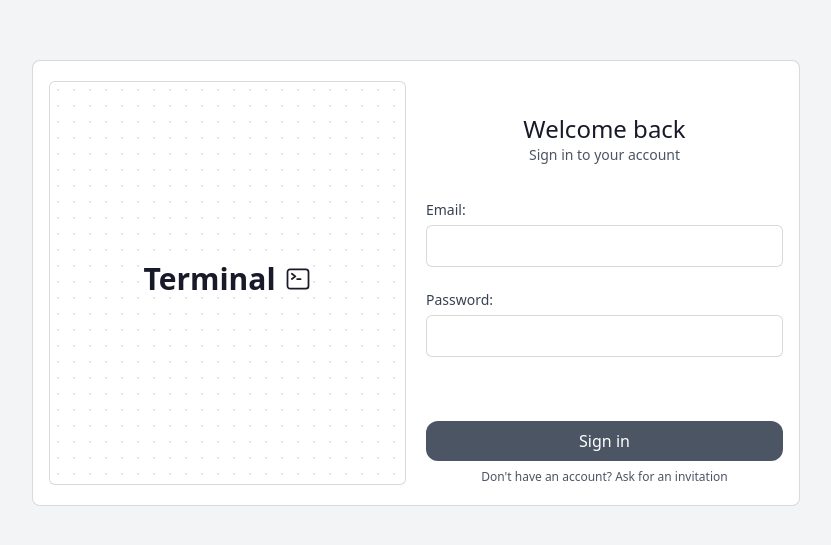
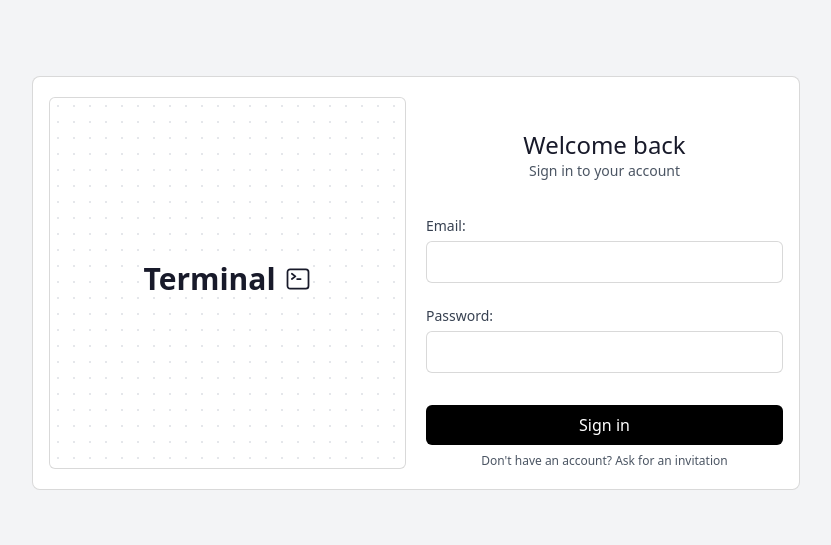
Before and after one commit to goluch/TERMINAL, a React (Vite) app in the folder Client/: page /login in a window 1280 px wide. Shown: the part 117-662 px from the top of the page, without its empty margins (224-1055 px from the left). Built offline with nearby package versions, Linux system fonts and the light colour scheme; no server answers.

Commit message:
Bring back overwritten submit button

```diff
--- /dev/null
+++ b/Client/src/components/Login/LoadingIndicator.tsx
@@ -0,0 +1,14 @@
+/**
+ * LoadingIndicator Component
+ *
+ * A simple loading spinner component that indicates a loading state.
+ *
+ * @component
+ */
+const LoadingIndicator = () => (
+  <div className="flex items-center justify-center">
+    <div className="w-5 h-5 border-4 border-blue-500 border-t-transparent rounded-full animate-spin"></div>
+  </div>
+);
+
+export default LoadingIndicator;
--- a/Client/src/components/Shared/Forms/SubmitButton.tsx
+++ b/Client/src/components/Shared/Forms/SubmitButton.tsx
@@ -1,5 +1,5 @@
-import { Button } from '@headlessui/react';
-import clsx from "clsx";
+import { Button } from "@headlessui/react";
+import LoadingIndicator from "@components/Login/LoadingIndicator";
 
 /**
  * Props interface for SubmitButton component
@@ -19,16 +19,14 @@ export interface SubmitButtonProps {
  */
 const SubmitButton = ({ label, isLoading }: SubmitButtonProps) => (
   <div className="w-full">
-      <Button
-          type="submit"
-          className={clsx(
-              'mt-8 w-full rounded-xl py-2 px-4 text-white bg-gray-600 hover:bg-gray-500',
-              { 'bg-gray-300 hover:bg-gray-300' : isLoading }
-          )}
-          disabled={isLoading}
-      >
-          {label}
-      </Button>
+    <Button
+      type="submit"
+      className="w-full inline-flex items-center justify-center gap-2 rounded-md bg-black hover:bg-black/85 transition-colors duration-100 py-2 px-4 text-base font-medium text-white focus:outline-none focus:ring-2 focus:ring-blue-500 focus:ring-offset-2"
+      disabled={isLoading}
+    >
+      {isLoading ? <LoadingIndicator /> : label}
+      {isLoading && "Loading..."}
+    </Button>
   </div>
 );
 
```
